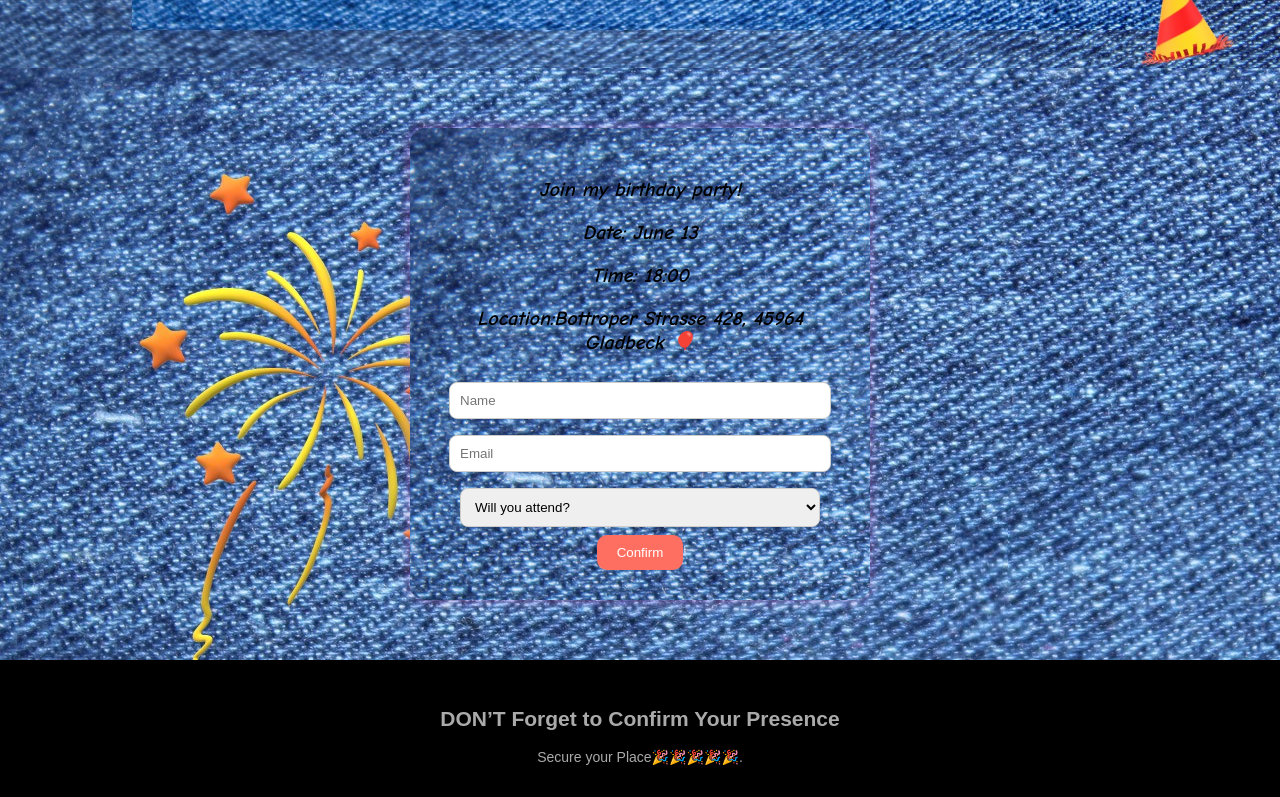
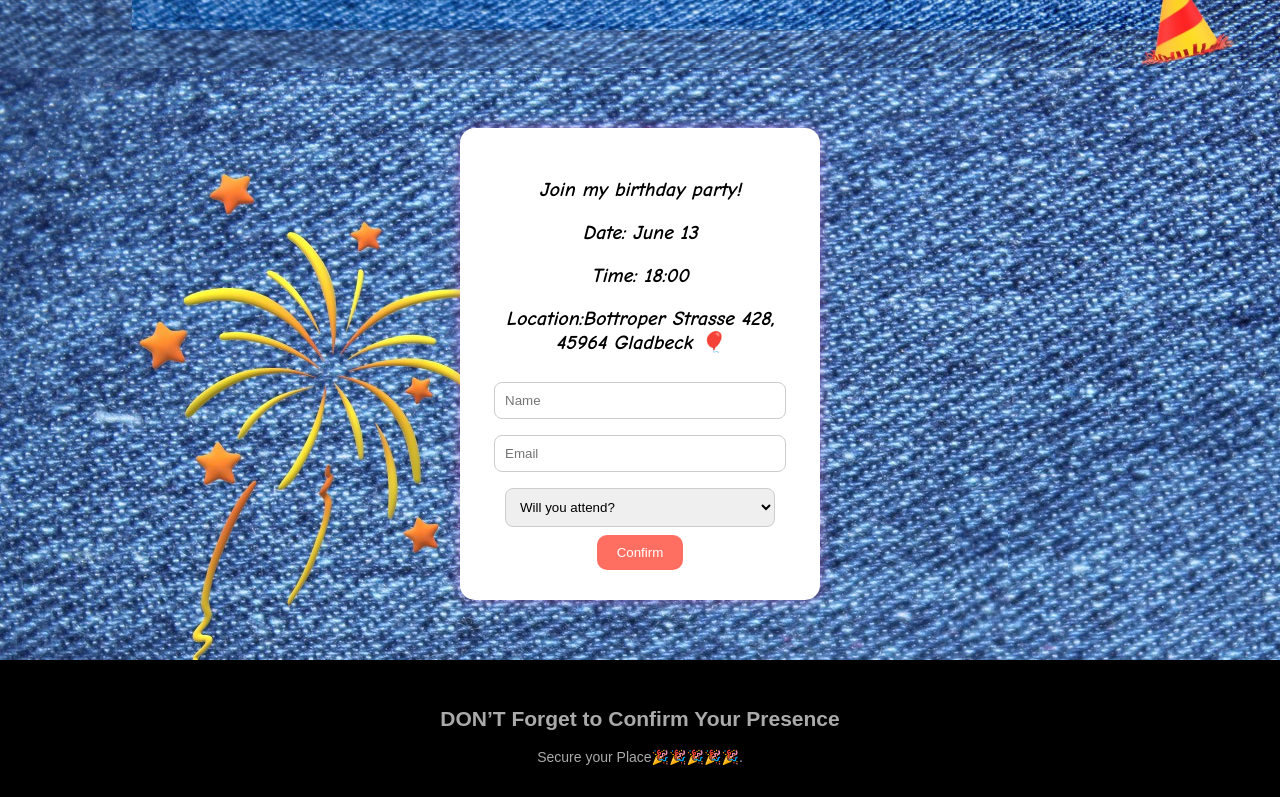
Before and after one commit to vadece3/birthdayinvitation.github.io, a plain HTML site: page index.html in a window 1280 px wide. Shown: the part 732-1529 px from the top of the page. Drawn offline with Linux system fonts and the light colour scheme.

Commit message:
Update index.html

```diff
--- a/index.html
+++ b/index.html
@@ -69,10 +69,10 @@
     }
 
     .card {
-      background: url("assets/images/R.jpg");
+      background: white;
       padding: 30px;
       border-radius: 15px;
-      max-width: 400px;
+      max-width: 300px;
       margin: auto;
       box-shadow: 0 0 15px rgba(205, 89, 182, 0.475);
       font-family: "Comic Sans MS", sans-serif;
```
